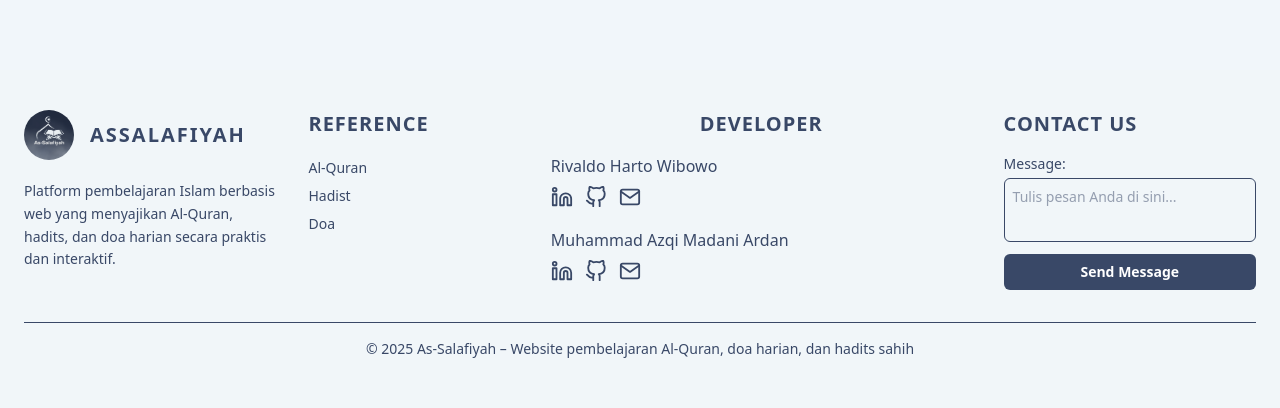
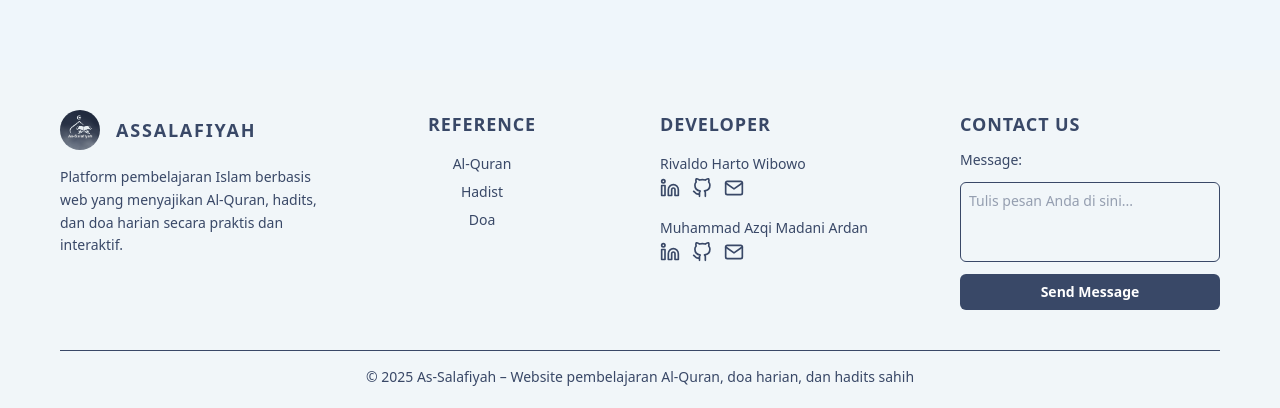
Before and after one commit to MuhammadAzqiMadaniArdan/As-Salafiyah, a Next.js app: page /sholat in a window 1280 px wide. Shown: the part 820-1228 px from the top of the page. Before the commit the page ends 1203 px from the top, so only its background shows below. Built offline with nearby package versions, Linux system fonts and the light colour scheme; no server answers.

Commit message:
update footer

```diff
--- a/src/app/layout.tsx
+++ b/src/app/layout.tsx
@@ -49,6 +49,11 @@ export default function RootLayout({
 }>) {
     return (
         <html lang="en">
+            <link
+                rel="shortcut icon"
+                href="logoLight.png"
+                type="image/x-icon"
+            />
             <body
                 className={`${geistSans.variable} ${geistMono.variable} antialiased bg-primary dark:bg-font`}
             >
--- a/src/app/sholat/page.tsx
+++ b/src/app/sholat/page.tsx
@@ -97,7 +97,7 @@ export default function SholatPage() {
     }
 
     return (
-        <main className="bg-[#F1F6FA] dark:bg-font min-h-screen font-sans text-[#243A63] dark:text-gray-100 px-4 md:px-12 py-8 space-y-10">
+        <main className="bg-[#eff6fb] dark:bg-accent min-h-screen font-sans text-[#243A63] dark:text-gray-100 px-4 md:px-12 py-15 space-y-10">
             <section className="text-center lg:py-8 space-y-2">
                 <m.div
                     initial={{ opacity: 0, y: 20 }}
--- a/src/components/Footer.tsx
+++ b/src/components/Footer.tsx
@@ -20,37 +20,37 @@ const developers = [
 
 const Footer = () => {
     return (
-        <footer className="text-accent dark:text-primary px-6 pt-10 pb-6 bg-background ">
-            <section className="grid grid-cols-1 md:grid-cols-2 lg:grid-cols-[1.2fr_1fr_2fr_1.2fr] gap-8">
-                <div className="flex flex-col gap-5">
+        <footer className="text-accent dark:text-primary px-15 pt-10 pb-6 bg-background">
+            <section className="grid grid-cols-1 md:grid-cols-2 lg:grid-cols-4 gap-10 items-start">
+                <div className="flex flex-col gap-4">
                     <div className="flex items-center gap-4">
                         <Image
                             src="/logoDark.png"
                             alt="logo-dark"
-                            width={50}
-                            height={50}
+                            width={40}
+                            height={40}
                             className="rounded-full dark:hidden"
                         />
                         <Image
                             src="/logoLight.png"
                             alt="logo-light"
-                            width={50}
-                            height={50}
+                            width={40}
+                            height={40}
                             className="rounded-full hidden dark:block"
                         />
-                        <h2 className="text-xl font-bold uppercase tracking-widest">
+                        <h2 className="text-lg font-bold uppercase tracking-widest">
                             Assalafiyah
                         </h2>
                     </div>
-                    <p className="text-sm leading-relaxed">
+                    <p className="text-sm leading-relaxed text-left">
                         Platform pembelajaran Islam berbasis web yang menyajikan
                         Al-Quran, hadits, dan doa harian secara praktis dan
                         interaktif.
                     </p>
                 </div>
 
-                <div className="flex flex-col gap-5 max-w-[180px]">
-                    <h2 className="text-xl font-bold uppercase tracking-wider">
+                <div className="mr-4 flex flex-col gap-4 text-left md:text-left lg:text-center">
+                    <h2 className="text-lg font-bold uppercase tracking-wider text-left md:text-left lg:text-center">
                         Reference
                     </h2>
                     <ul className="space-y-2 font-medium text-sm">
@@ -72,31 +72,33 @@ const Footer = () => {
                     </ul>
                 </div>
 
-                <div>
-                    <h2 className="text-xl font-bold uppercase tracking-wider text-center mb-4">
+                <div className="flex flex-col gap-4">
+                    <h2 className="text-lg font-bold uppercase tracking-wider text-left">
                         Developer
                     </h2>
                     <ul className="space-y-5">
                         {developers.map((dev, i) => (
                             <li key={i}>
-                                <p className="font-medium">{dev.name}</p>
-                                <div className="flex gap-3 mt-2">
+                                <p className="font-medium text-sm">
+                                    {dev.name}
+                                </p>
+                                <div className="flex gap-3 mt-1">
                                     <Link href={dev.linkedin}>
                                         <Linkedin
-                                            size={22}
-                                            className=" hover:scale-110"
+                                            size={20}
+                                            className="hover:scale-110"
                                         />
                                     </Link>
                                     <Link href={dev.github}>
                                         <GitHub
-                                            size={22}
-                                            className=" hover:scale-110"
+                                            size={20}
+                                            className="hover:scale-110"
                                         />
                                     </Link>
                                     <Link href={dev.mail}>
                                         <Mail
-                                            size={22}
-                                            className=" hover:scale-110"
+                                            size={20}
+                                            className="hover:scale-110"
                                         />
                                     </Link>
                                 </div>
@@ -105,28 +107,28 @@ const Footer = () => {
                     </ul>
                 </div>
 
-                <div className="flex flex-col">
-                    <h2 className="text-xl font-bold uppercase tracking-wider">
+                <div className="flex flex-col gap-3">
+                    <h2 className="text-lg font-bold uppercase tracking-wider text-left">
                         Contact Us
                     </h2>
-                    <label htmlFor="message" className="text-sm mt-4">
+                    <label htmlFor="message" className="text-sm">
                         Message:
                     </label>
                     <textarea
                         id="message"
-                        className="border border-accent rounded-md h-16 mt-1 p-2 text-sm resize-none"
+                        className="border border-accent rounded-md min-h-[80px] p-2 text-sm resize-none"
                         placeholder="Tulis pesan Anda di sini..."
                     />
                     <Link
                         href="mailto:assalafiyah@gmail.com"
-                        className="bg-accent text-white text-sm font-semibold px-3 py-2 mt-3 rounded-md text-center hover:bg-opacity-90"
+                        className="bg-accent text-white text-sm font-semibold px-4 py-2 rounded-md text-center hover:bg-opacity-90"
                     >
                         Send Message
                     </Link>
                 </div>
             </section>
 
-            <section className="border-t border-accent mt-8 pt-4">
+            <section className="border-t border-accent mt-10 pt-4">
                 <p className="text-sm text-center">
                     &copy; 2025 As-Salafiyah – Website pembelajaran Al-Quran,
                     doa harian, dan hadits sahih
--- a/src/components/sholat/analogClock.tsx
+++ b/src/components/sholat/analogClock.tsx
@@ -14,7 +14,7 @@ export default function AnalogClock() {
 
     return (
         <div className="flex flex-col items-center w-full">
-            <div className="relative aspect-square w-full bg-white dark:bg-font rounded-full border-[6px] border-[#243A63] dark:border-[#F1f6f9]">
+            <div className="relative aspect-square w-full bg-white dark:bg-accent rounded-full border-[6px] border-[#243A63] dark:border-[#F1f6f9]">
                 <div className="absolute top-1/2 left-1/2 w-[10%] h-[10%] bg-[#243A63] dark:bg-[#F1f6f9] rounded-full z-10 -translate-x-1/2 -translate-y-1/2" />
                 <div
                     className="absolute top-1/2 left-1/2 w-[3%] h-[30%] bg-[#243A63] dark:bg-[#F1f6f9] origin-bottom z-2"
```
